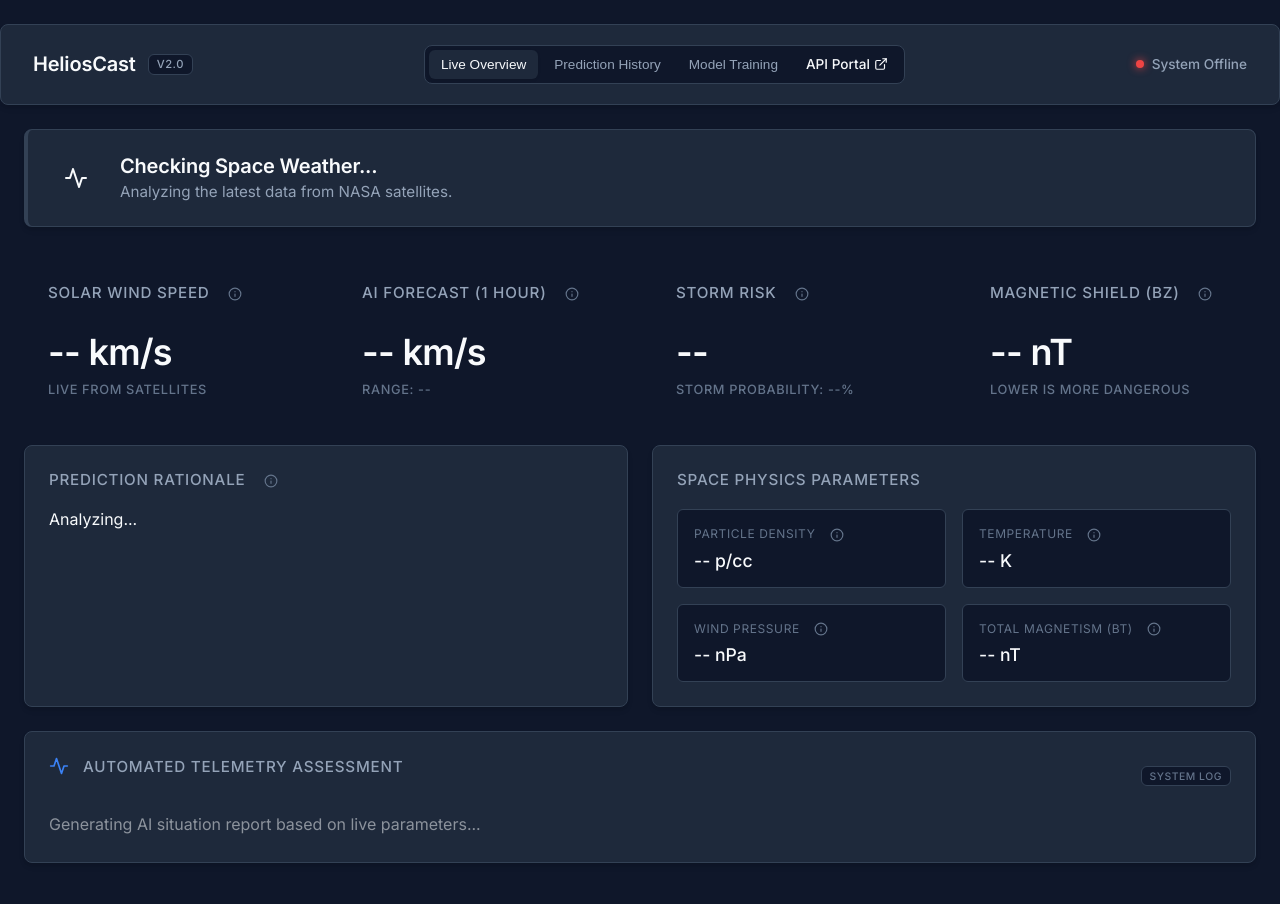
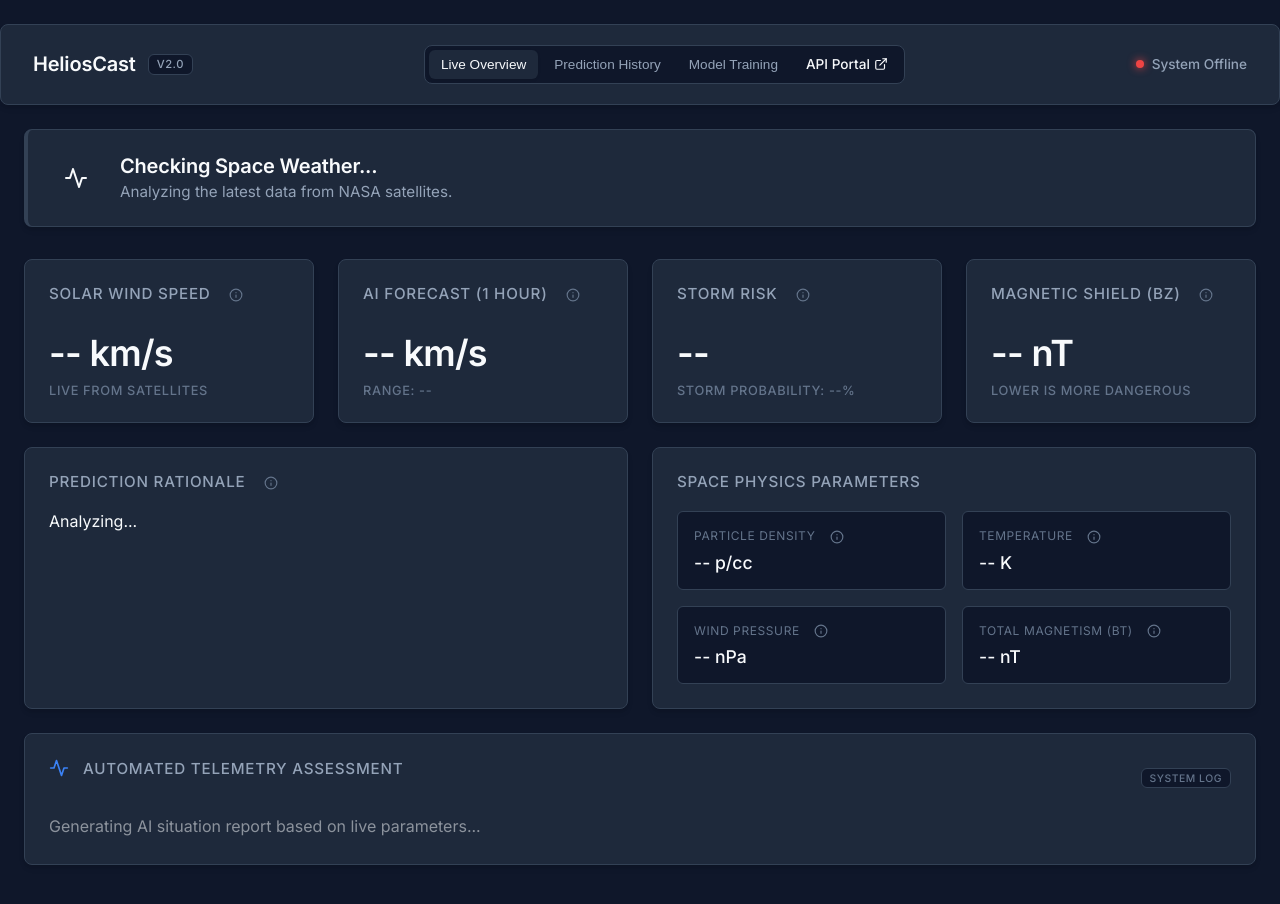
Before and after one commit to pushpaktiwarii/HeliosCast, a website built with Vite: page frontend/index.html in a window 1280 px wide. Shown: the top 904 px of the page. Built offline with nearby package versions, Linux system fonts and the light colour scheme; files whose address does not match are found by name.

Commit message:
UI Fix: Added missing card styles for top metrics

```diff
--- a/frontend/src/style.css
+++ b/frontend/src/style.css
@@ -188,6 +188,11 @@ body {
   display: flex;
   flex-direction: column;
   justify-content: center;
+  background: var(--panel-bg);
+  border: 1px solid var(--border-color);
+  border-radius: 8px;
+  padding: 1.5rem;
+  box-shadow: 0 4px 6px -1px rgba(0, 0, 0, 0.1), 0 2px 4px -1px rgba(0, 0, 0, 0.06);
 }
 
 .metric-card:hover {
```
Also changed, not shown: frontend/dist/assets/index-BK0uwFC5.js (renamed from frontend/dist/assets/index-9xJmZlhf.js), frontend/dist/assets/index-Bh-tp5CK.css (deleted), frontend/dist/assets/index-DTjcythh.css (added), frontend/dist/index.html.
